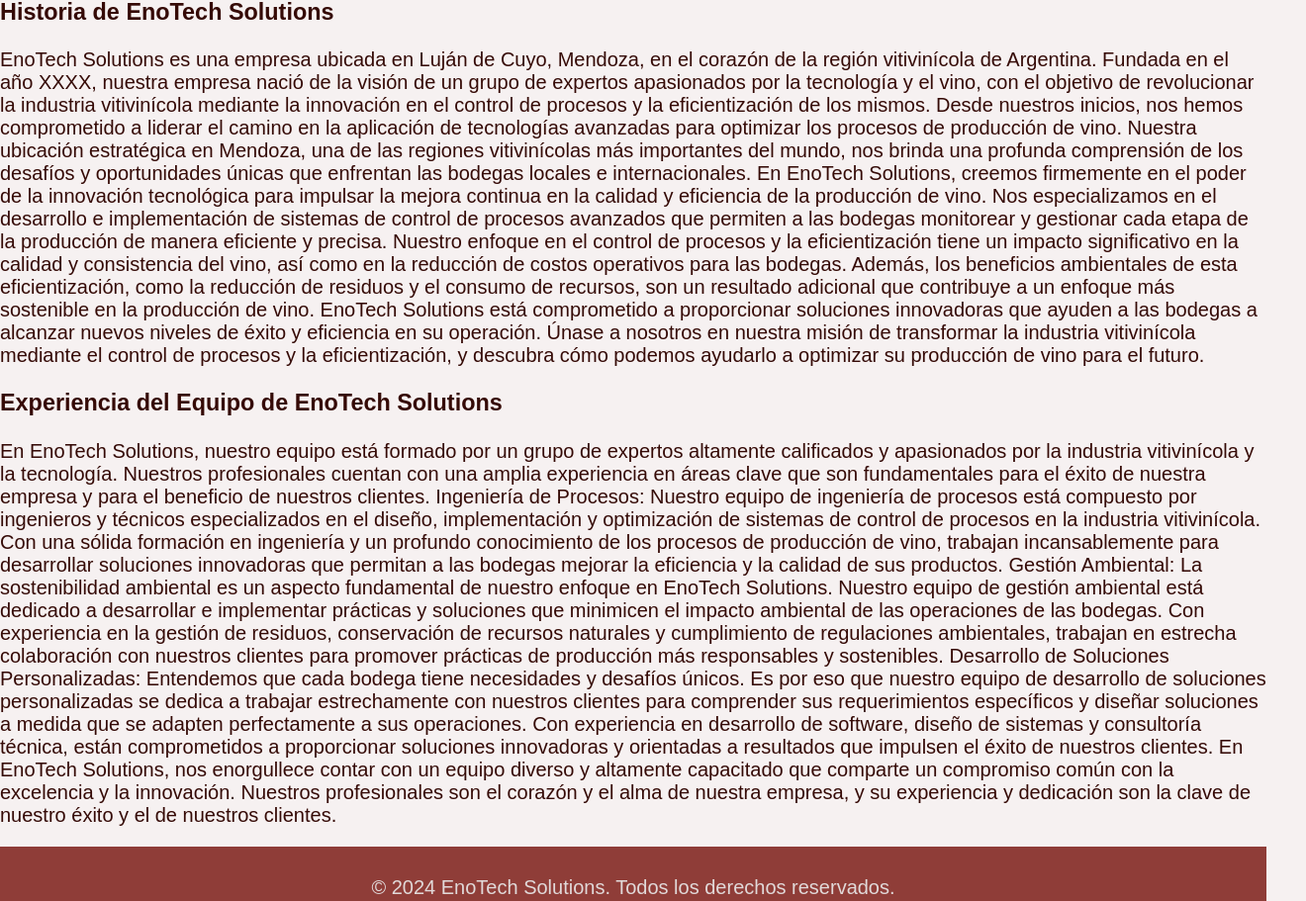
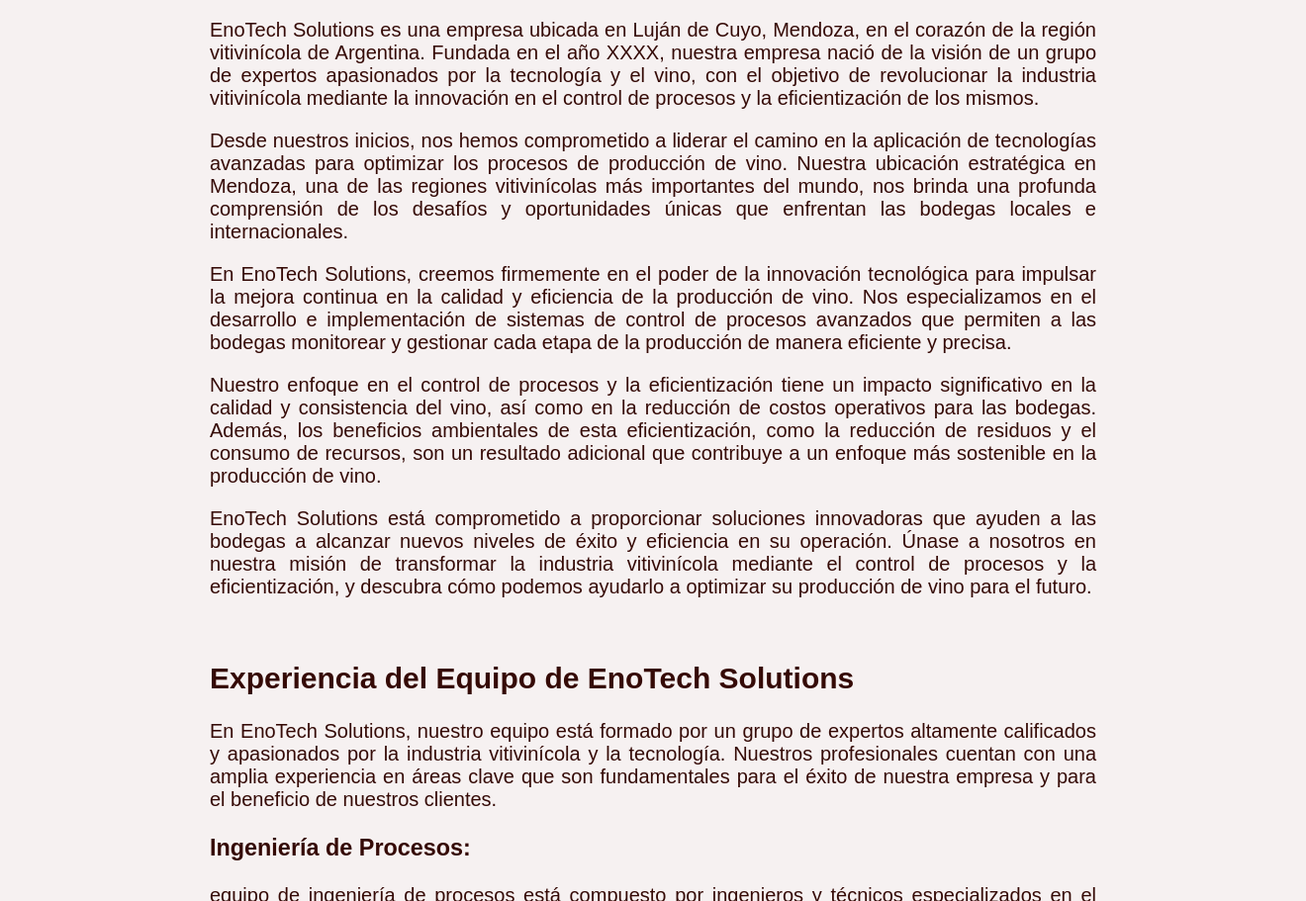
Before and after one commit to matyange/proyecto-codoacodo, a plain HTML site: page Nosotros.html in a window 1280 px wide. Shown: the part 415-1326 px from the top of the page at 99% size, 1320 px wide, since content can reach past the window. Drawn offline with Linux system fonts and the light colour scheme; no server answers.

Commit message:
Modificamos la pagina nosotros

```diff
--- a/Nosotros.html
+++ b/Nosotros.html
@@ -28,85 +28,85 @@
             <p>Optimizando los procesos vitivinícolas para un futuro sostenible</p>
         </section>
 
-        <div class="contenedor">
+        <article class="content-nosotros">
 
-            <div>
-
-                <H2>NOSOTROS</H2>
-
-                <div>
-                    <h3>Historia de EnoTech Solutions</h3>
-                    <P>
+            <div class="article-nosotros">
+                <h2>Historia de EnoTech Solutions</h2>
+                <p>
                     EnoTech Solutions es una empresa ubicada en Luján de Cuyo, Mendoza, en el corazón de la región
                     vitivinícola de Argentina. Fundada en el año XXXX, nuestra empresa nació de la visión de un
                     grupo de expertos apasionados por la tecnología y el vino, con el objetivo de revolucionar la
                     industria vitivinícola mediante la innovación en el control de procesos y la eficientización de
                     los mismos.
-
+                </p>
+                <p>
                     Desde nuestros inicios, nos hemos comprometido a liderar el camino en la aplicación de
                     tecnologías avanzadas para optimizar los procesos de producción de vino. Nuestra ubicación
                     estratégica en Mendoza, una de las regiones vitivinícolas más importantes del mundo, nos brinda
                     una profunda comprensión de los desafíos y oportunidades únicas que enfrentan las bodegas
-                        locales e internacionales.
+                    locales e internacionales.</p>
+                <p>
 
                     En EnoTech Solutions, creemos firmemente en el poder de la innovación tecnológica para impulsar
                     la mejora continua en la calidad y eficiencia de la producción de vino. Nos especializamos en el
                     desarrollo e implementación de sistemas de control de procesos avanzados que permiten a las
                     bodegas monitorear y gestionar cada etapa de la producción de manera eficiente y precisa.
-
+                </p>
+                <p>
                     Nuestro enfoque en el control de procesos y la eficientización tiene un impacto significativo en
                     la calidad y consistencia del vino, así como en la reducción de costos operativos para las
                     bodegas. Además, los beneficios ambientales de esta eficientización, como la reducción de
                     residuos y el consumo de recursos, son un resultado adicional que contribuye a un enfoque más
                     sostenible en la producción de vino.
-
+                </p>
+                <p>
                     EnoTech Solutions está comprometido a proporcionar soluciones innovadoras que ayuden a las
                     bodegas a alcanzar nuevos niveles de éxito y eficiencia en su operación. Únase a nosotros en
                     nuestra misión de transformar la industria vitivinícola mediante el control de procesos y la
                     eficientización, y descubra cómo podemos ayudarlo a optimizar su producción de vino para el
-                        futuro.</P>
+                    futuro.</p>
             </div>
 
-                <div>
-                    <h3>Experiencia del Equipo de EnoTech Solutions</h3>
-                    <P> En EnoTech Solutions, nuestro equipo está formado por un grupo de expertos altamente calificados
+            <div class="article-experiencia">
+                <h2>Experiencia del Equipo de EnoTech Solutions</h2>
+                <p> En EnoTech Solutions, nuestro equipo está formado por un grupo de expertos altamente calificados
                     y apasionados por la industria vitivinícola y la tecnología. Nuestros profesionales cuentan con
                     una amplia experiencia en áreas clave que son fundamentales para el éxito de nuestra empresa y
-                        para el beneficio de nuestros clientes.
+                    para el beneficio de nuestros clientes.</p>
 
-                        Ingeniería de Procesos:
-                        Nuestro equipo de ingeniería de procesos está compuesto por ingenieros y técnicos especializados
+                <h3>Ingeniería de Procesos:</h3>
+                <p> equipo de ingeniería de procesos está compuesto por ingenieros y técnicos especializados
                     en el diseño, implementación y optimización de sistemas de control de procesos en la industria
                     vitivinícola. Con una sólida formación en ingeniería y un profundo conocimiento de los procesos
                     de producción de vino, trabajan incansablemente para desarrollar soluciones innovadoras que
-                        permitan a las bodegas mejorar la eficiencia y la calidad de sus productos.
+                    permitan a las bodegas mejorar la eficiencia y la calidad de sus productos.</p>
 
-                        Gestión Ambiental:
+                <h3>Gestión Ambiental:</h3>
+                <p>
                     La sostenibilidad ambiental es un aspecto fundamental de nuestro enfoque en EnoTech Solutions.
                     Nuestro equipo de gestión ambiental está dedicado a desarrollar e implementar prácticas y
                     soluciones que minimicen el impacto ambiental de las operaciones de las bodegas. Con experiencia
                     en la gestión de residuos, conservación de recursos naturales y cumplimiento de regulaciones
                     ambientales, trabajan en estrecha colaboración con nuestros clientes para promover prácticas de
-                        producción más responsables y sostenibles.
+                    producción más responsables y sostenibles.</p>
 
-                        Desarrollo de Soluciones Personalizadas:
+                <h3>Desarrollo de Soluciones Personalizadas:</h3>
+                <p>
                     Entendemos que cada bodega tiene necesidades y desafíos únicos. Es por eso que nuestro equipo de
                     desarrollo de soluciones personalizadas se dedica a trabajar estrechamente con nuestros clientes
                     para comprender sus requerimientos específicos y diseñar soluciones a medida que se adapten
                     perfectamente a sus operaciones. Con experiencia en desarrollo de software, diseño de sistemas y
                     consultoría técnica, están comprometidos a proporcionar soluciones innovadoras y orientadas a
                     resultados que impulsen el éxito de nuestros clientes.
-
+                </p>
+                <p>
                     En EnoTech Solutions, nos enorgullece contar con un equipo diverso y altamente capacitado que
                     comparte un compromiso común con la excelencia y la innovación. Nuestros profesionales son el
                     corazón y el alma de nuestra empresa, y su experiencia y dedicación son la clave de nuestro
-                        éxito y el de nuestros clientes.</P>
+                    éxito y el de nuestros clientes.</p>
             </div>
 
-            </div>
-
-
-        </div>
+        </article>
 
     </main>
 
--- a/Style.css
+++ b/Style.css
@@ -254,6 +254,12 @@ nav ul li a {
     grid-area: articleIndexProduct;
     text-align: justify;
     margin-bottom: 20px;
+    margin: auto;
+}
+
+.article-index-product>div {
+    width: 70vw;
+    margin: auto;
 }
 
 #catalogo {
@@ -264,6 +270,7 @@ nav ul li a {
     justify-content: space-around;
     flex-wrap: wrap;
     gap: 20px;
+    margin: auto;
 }
 
 #catalogo>h2 {
@@ -283,6 +290,7 @@ nav ul li a {
     box-shadow: -25px 25px 50px #bebebe,
         25px -25px 50px #ffffff;
 
+
 }
 
 .catalogo-info>img {
@@ -290,6 +298,34 @@ nav ul li a {
 
 }
 
+.content-nosotros {
+    display: grid;
+    grid-template-rows: 1/2fr 1fr;
+    grid-template-columns: 1fr;
+    grid-template-areas:
+        "nosotros"
+        "experiencia";
+    gap: 20px;
+    padding: 20px;
+    text-align: center;
+    width: 100vw;
+}
+
+
+.article-nosotros {
+    width: 70vw;
+    grid-area: nosotros;
+    text-align: justify;
+    margin: auto;
+}
+
+
+.article-experiencia {
+    width: 70vw;
+    grid-area: experiencia;
+    text-align: justify;
+    margin: auto;
+}
 
 
 
```
Also changed, not shown: index.html (+3 -3 lines). Lines whose indentation alone changed are shown as unchanged.
